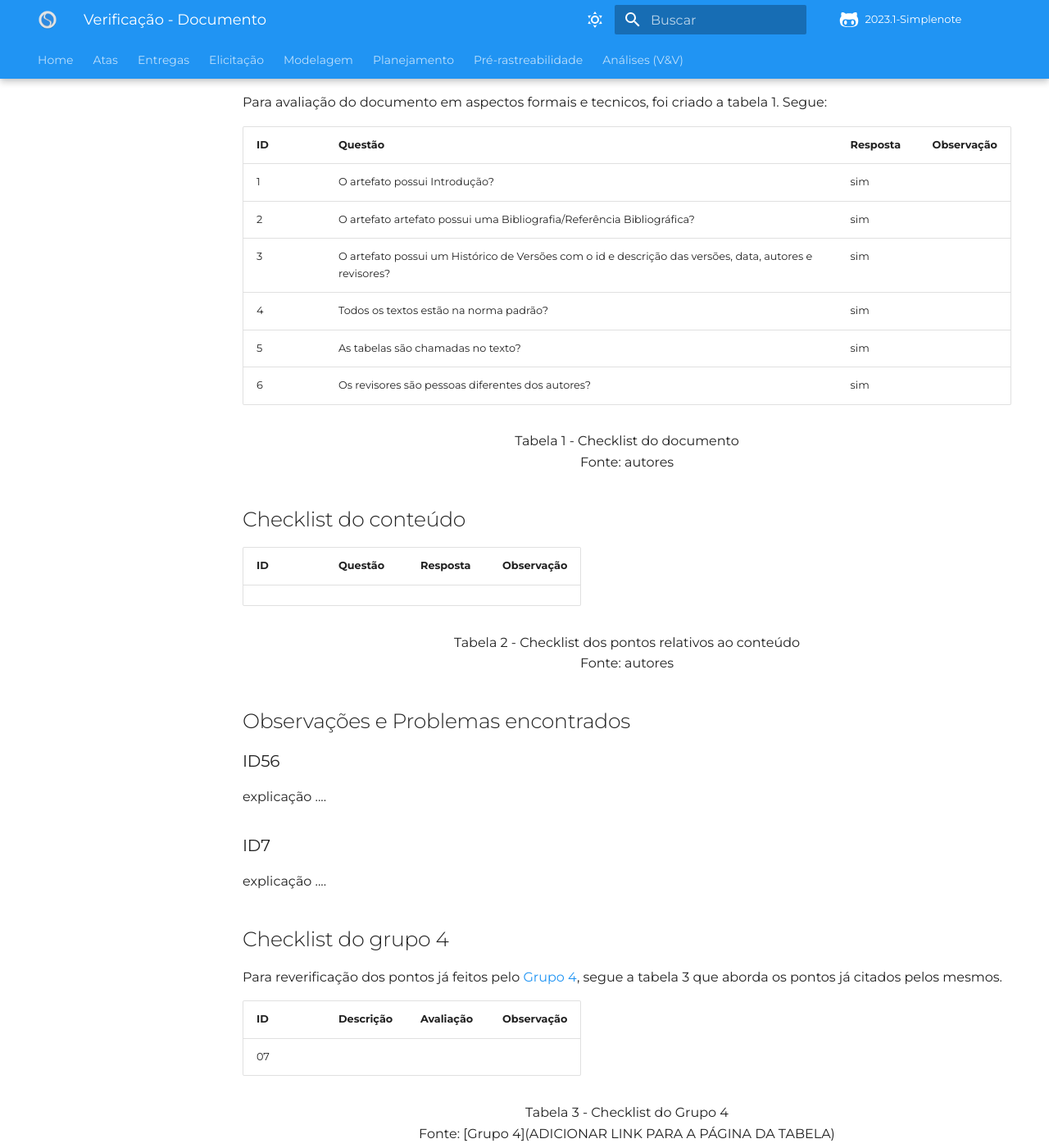
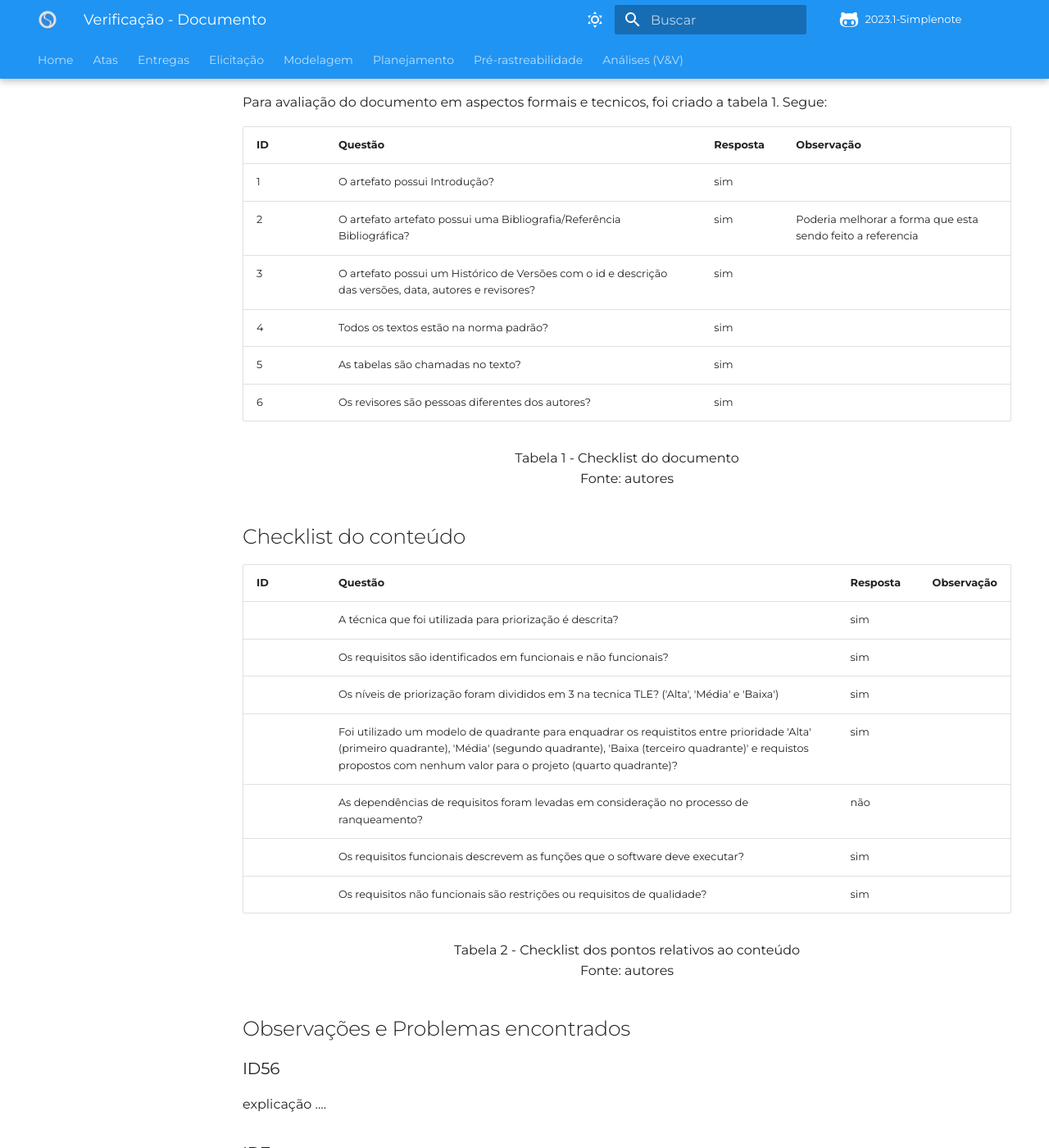
Before and after one commit to Requisitos-de-Software/2023.1-Simplenote, an MkDocs documentation site: the page built from docs/Analise-Grupo5/Elicitação/priorização/TLS.md, in a window 1280 px wide and 1400 px high, scrolled down 729 px. Shown: the whole window at 82% size. Built offline with MkDocs 1.6.1 and Material for MkDocs 9.7.7, drawn with Linux system fonts in a browser that asks for light colours; some web fonts are replaced; comment, search, counter and statistics services are not loaded; some of the changed text lies outside the part shown.

Commit message:
Update TLS.md

```diff
--- a/docs/Analise-Grupo5/Elicitação/priorização/TLS.md
+++ b/docs/Analise-Grupo5/Elicitação/priorização/TLS.md
@@ -20,7 +20,7 @@ Para avaliação do documento em aspectos formais e tecnicos, foi criado a tabel
 |ID|Questão|Resposta|Observação|
 |--|-------|--------|----------|
 |1|O artefato possui Introdução?                                                                                |   sim     |          |
-|2|O artefato artefato possui uma Bibliografia/Referência Bibliográfica?                                        |   sim     |          |
+|2|O artefato artefato possui uma Bibliografia/Referência Bibliográfica?                                        |   sim     | Poderia melhorar a forma que esta sendo feito a referencia         |
 |3|O artefato possui um Histórico de Versões com o id e descrição das versões, data, autores e revisores?       |   sim     |          |
 |4|Todos os textos estão na norma padrão?                                                                       |   sim     |          |
 |5|As tabelas são chamadas no texto?                                                                            |   sim     |          |
@@ -32,7 +32,13 @@ Para avaliação do documento em aspectos formais e tecnicos, foi criado a tabel
 
 | ID  | Questão | Resposta | Observação |
 | --- | ------- | -------- | ---------- |
-|     |         |          |            |
+|     | A técnica que foi utilizada para priorização é descrita?                                   | sim 	  |            |
+|     | Os requisitos são identificados em funcionais e não funcionais?                            | sim 	  |            |
+|     | Os níveis de priorização foram divididos em 3 na tecnica TLE? ('Alta', 'Média' e 'Baixa')  | sim 	  |            |
+|     | Foi utilizado um modelo de quadrante para enquadrar os requistitos entre prioridade 'Alta' (primeiro quadrante), 'Média' (segundo quadrante), 'Baixa (terceiro quadrante)' e requistos propostos com nenhum valor para o projeto (quarto quadrante)?              | sim 	  |            |
+|     | As dependências de requisitos foram levadas em consideração no processo de ranqueamento?   | não 	  |            |
+|     | Os requisitos funcionais descrevem as funções que o software deve executar?                | sim 	  |            |
+|     | Os requisitos não funcionais são restrições ou requisitos de qualidade?                    | sim 	  |            |
 
 <p align="center"> Tabela 2 - Checklist dos pontos relativos ao conteúdo <br> Fonte: autores </p>
 
@@ -51,13 +57,14 @@ Para reverificação dos pontos já feitos pelo [Grupo 4](https://github.com/Req
 
 | ID  | Descrição | Avaliação | Observação |
 | --- | --------- | --------- | ---------- |
-| 07  |           |           |            |
+| 8   | Foi determinado um cronograma para a realização dessa priorização?          |    não       |            |
 
 <p align="center"> Tabela 3 - Checklist do Grupo 4 <br> Fonte: [Grupo 4](ADICIONAR LINK PARA A PÁGINA DA TABELA) </p>
 
 ## Observações e Problemas encontrados
 
-### ID56
+### Observações
+Alguns tópicos do checklist não foram levados em consideração por serem repetitivos quando se comparado a tabela 1 ou 2.
 
 explicação ....
 
@@ -69,7 +76,7 @@ explicação ....
 
 ## Bibliografia
 
-> [1]
+> [1] Wiegers, Karl; Beatty, Joy. Software Requiriments. Disponível em [aprender3](https://aprender3.unb.br/pluginfile.php/2523072/mod_resource/content/2/PriorizaA%CC%83%C2%A7A%CC%83%C2%A3o%20de%20Req.pdf). Acesso em 20 de jun de 2023.
 
 ## Histórico de Versão
 
```
